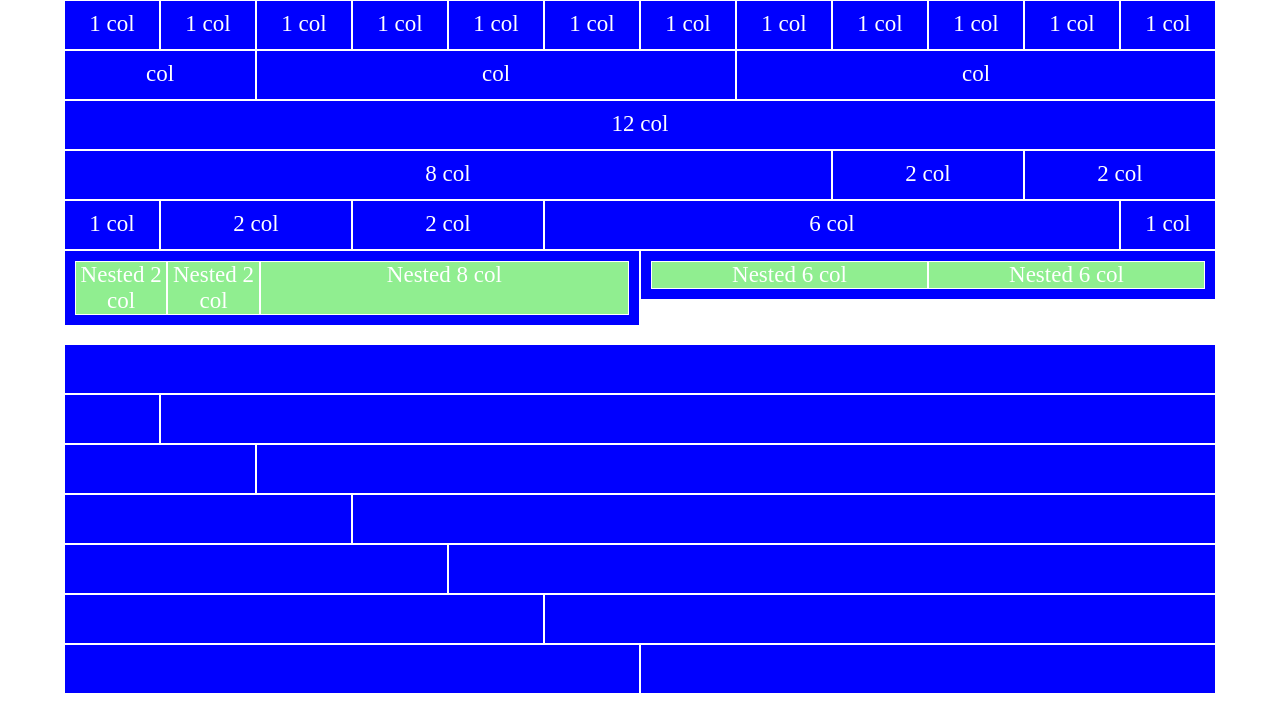
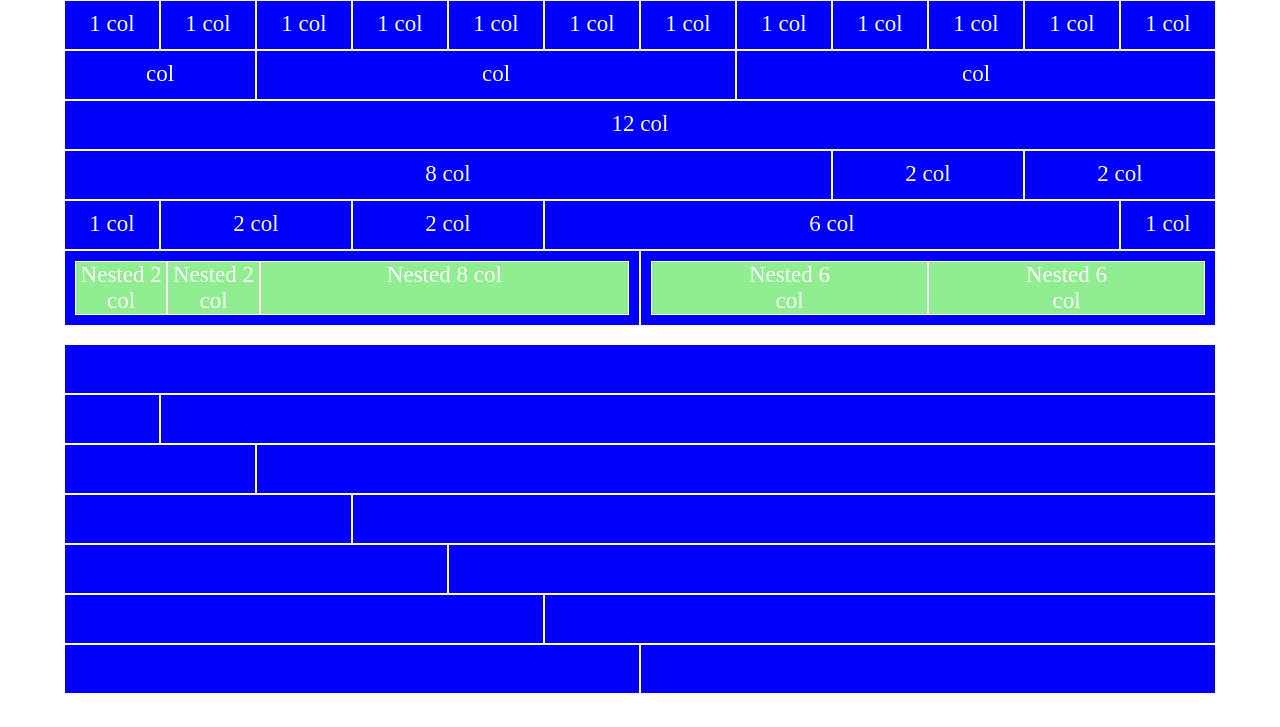
Before and after one commit to Deki97/html-css-12bool, a plain HTML site: page index.html in a window 1280 px wide. Shown: the top 727 px of the page. Drawn offline with Linux system fonts and the light colour scheme.

Commit message:
12bool done

```diff
--- a/index.html
+++ b/index.html
@@ -202,13 +202,13 @@
                 <div class="row box">
                     <div class="col-xs-6">
                         <div class="nested-box">
-                            Nested 6 col
+                            Nested 6 <br>col
                         </div>
                     </div>
 
                     <div class="col-xs-6">
                         <div class="nested-box">
-                            Nested 6 col
+                            Nested 6 <br>col
                         </div>
                     </div>
                 </div>
```
